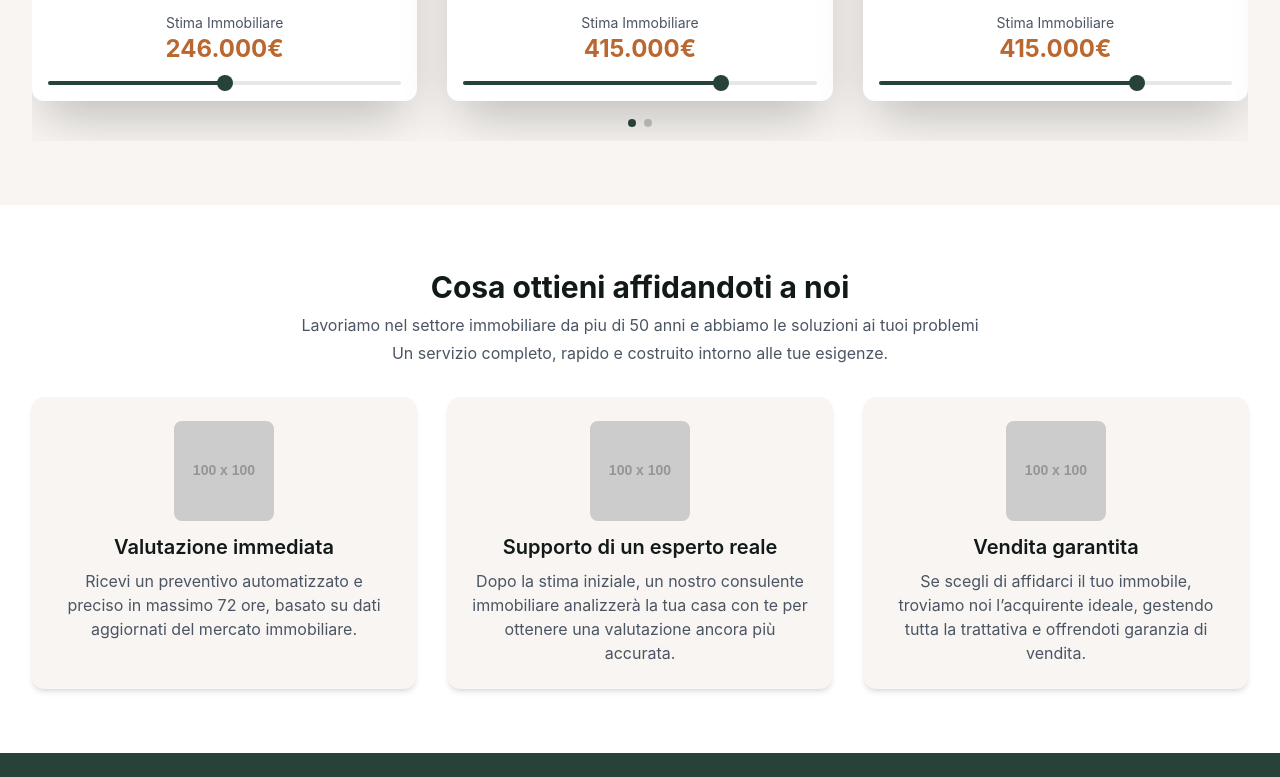
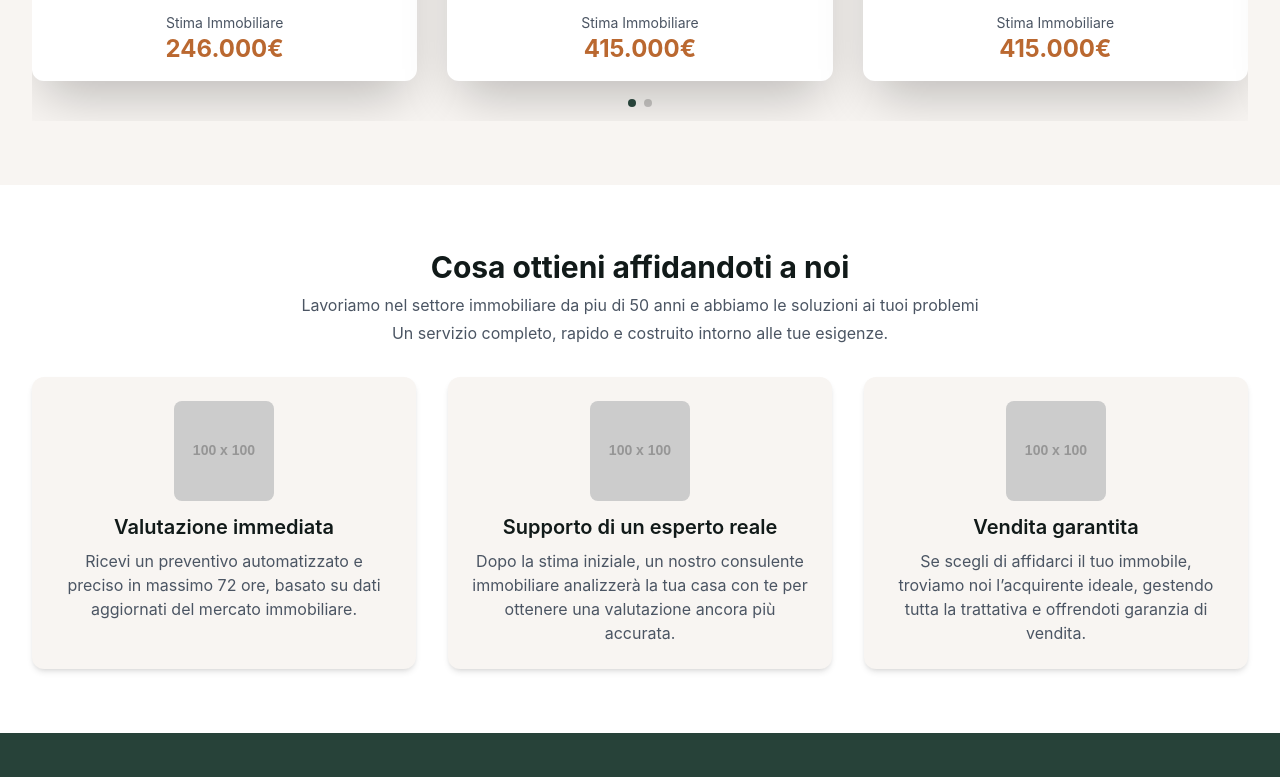
Before and after one commit to marcologioco/laboratorio-integrato-group-4, a website: page immobiliaris-be/src/main/resources/static/index.html in a window 1280 px wide. Shown: the part 1067-1844 px from the top of the page. Drawn offline with nearby package versions, Linux system fonts and the light colour scheme; placeholder pictures from the web are drawn by us.

Commit message:
modificato cards carosello

```diff
--- a/immobiliaris-be/src/main/resources/static/index.html
+++ b/immobiliaris-be/src/main/resources/static/index.html
@@ -379,12 +379,12 @@
                                 <div class="text-center mt-4">
                                     <p class="text-sm text-gray-600">Stima Immobiliare</p>
                                     <p class="text-2xl font-bold" style="color: #BA6830;">246.000€</p>
-                                    <div class="h-1 bg-gray-200 rounded-full mt-4 relative">
+                                    <!-- <div class="h-1 bg-gray-200 rounded-full mt-4 relative">
                                         <div class="absolute h-1 rounded-full"
                                             style="background-color: #274239; width: 50%;"></div>
                                         <div class="absolute w-4 h-4 rounded-full -top-1.5 left-1/2 transform -translate-x-1/2"
                                             style="background-color: #274239;"></div>
-                                    </div>
+                                    </div> -->
                                 </div>
                             </div>
                         </div>
@@ -412,13 +412,13 @@
                                 <div class="text-center mt-4">
                                     <p class="text-sm text-gray-600">Stima Immobiliare</p>
                                     <p class="text-2xl font-bold" style="color: #BA6830;">415.000€</p>
-                                    <div class="h-1 bg-gray-200 rounded-full mt-4 relative">
+                                    <!-- <div class="h-1 bg-gray-200 rounded-full mt-4 relative">
                                         <div class="absolute h-1 rounded-full"
                                             style="background-color: #274239; width: 73%;"></div>
                                         <div class="absolute w-4 h-4 rounded-full -top-1.5"
                                             style="left: 73%; transform: translateX(-50%); background-color: #274239;">
                                         </div>
-                                    </div>
+                                    </div> -->
                                 </div>
                             </div>
                         </div>
@@ -446,13 +446,13 @@
                                 <div class="text-center mt-4">
                                     <p class="text-sm text-gray-600">Stima Immobiliare</p>
                                     <p class="text-2xl font-bold" style="color: #BA6830;">415.000€</p>
-                                    <div class="h-1 bg-gray-200 rounded-full mt-4 relative">
+                                    <!-- <div class="h-1 bg-gray-200 rounded-full mt-4 relative">
                                         <div class="absolute h-1 rounded-full"
                                             style="background-color: #274239; width: 73%;"></div>
                                         <div class="absolute w-4 h-4 rounded-full -top-1.5"
                                             style="left: 73%; transform: translateX(-50%); background-color: #274239;">
                                         </div>
-                                    </div>
+                                    </div> -->
                                 </div>
                             </div>
                         </div>
@@ -480,13 +480,13 @@
                                 <div class="text-center mt-4">
                                     <p class="text-sm text-gray-600">Stima Immobiliare</p>
                                     <p class="text-2xl font-bold" style="color: #BA6830;">310.000€</p>
-                                    <div class="h-1 bg-gray-200 rounded-full mt-4 relative">
+                                    <!-- <div class="h-1 bg-gray-200 rounded-full mt-4 relative">
                                         <div class="absolute h-1 rounded-full"
                                             style="background-color: #274239; width: 65%;"></div>
                                         <div class="absolute w-4 h-4 rounded-full -top-1.5"
                                             style="left: 65%; transform: translateX(-50%); background-color: #274239;">
                                         </div>
-                                    </div>
+                                    </div> -->
                                 </div>
                             </div>
                         </div>
```
